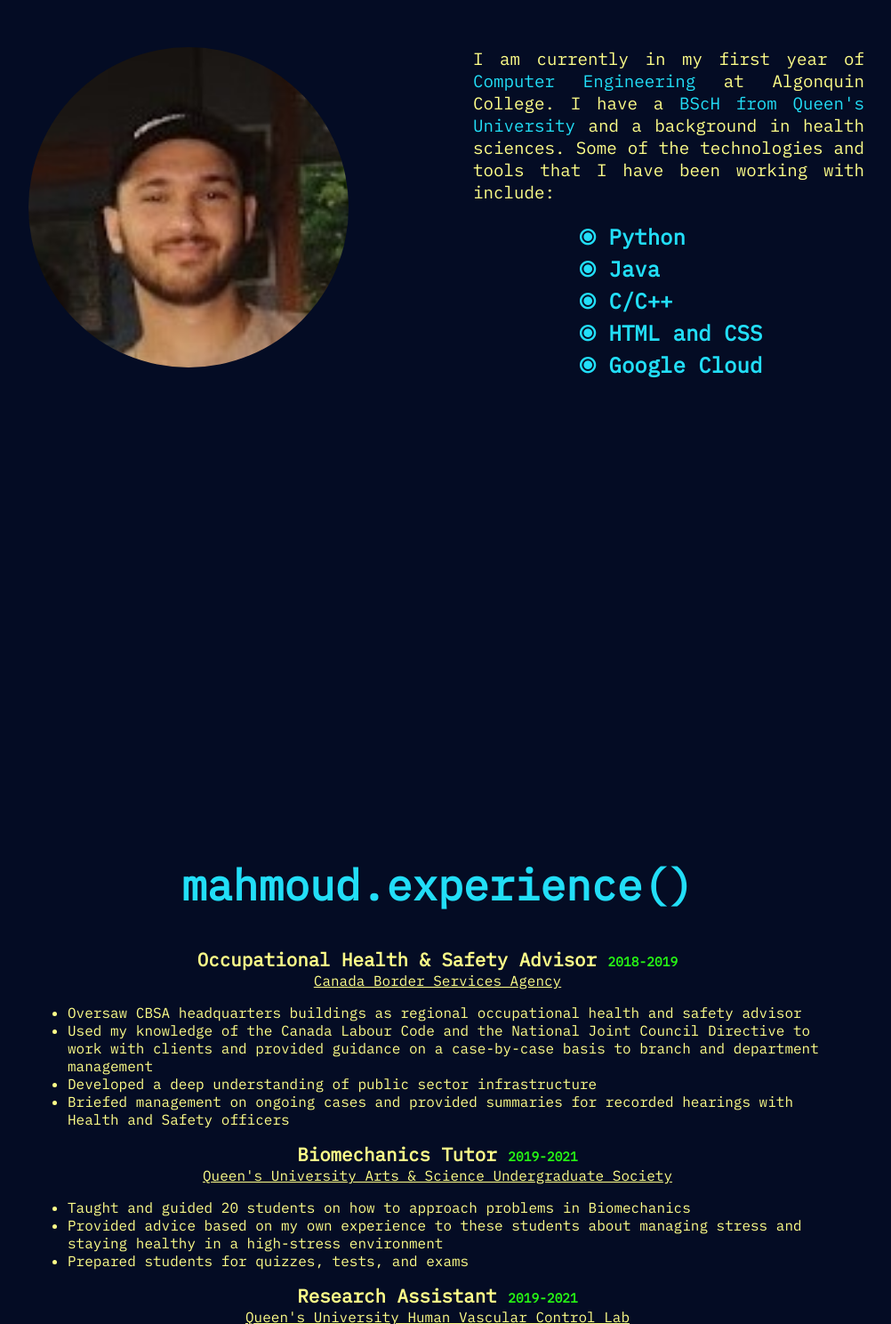
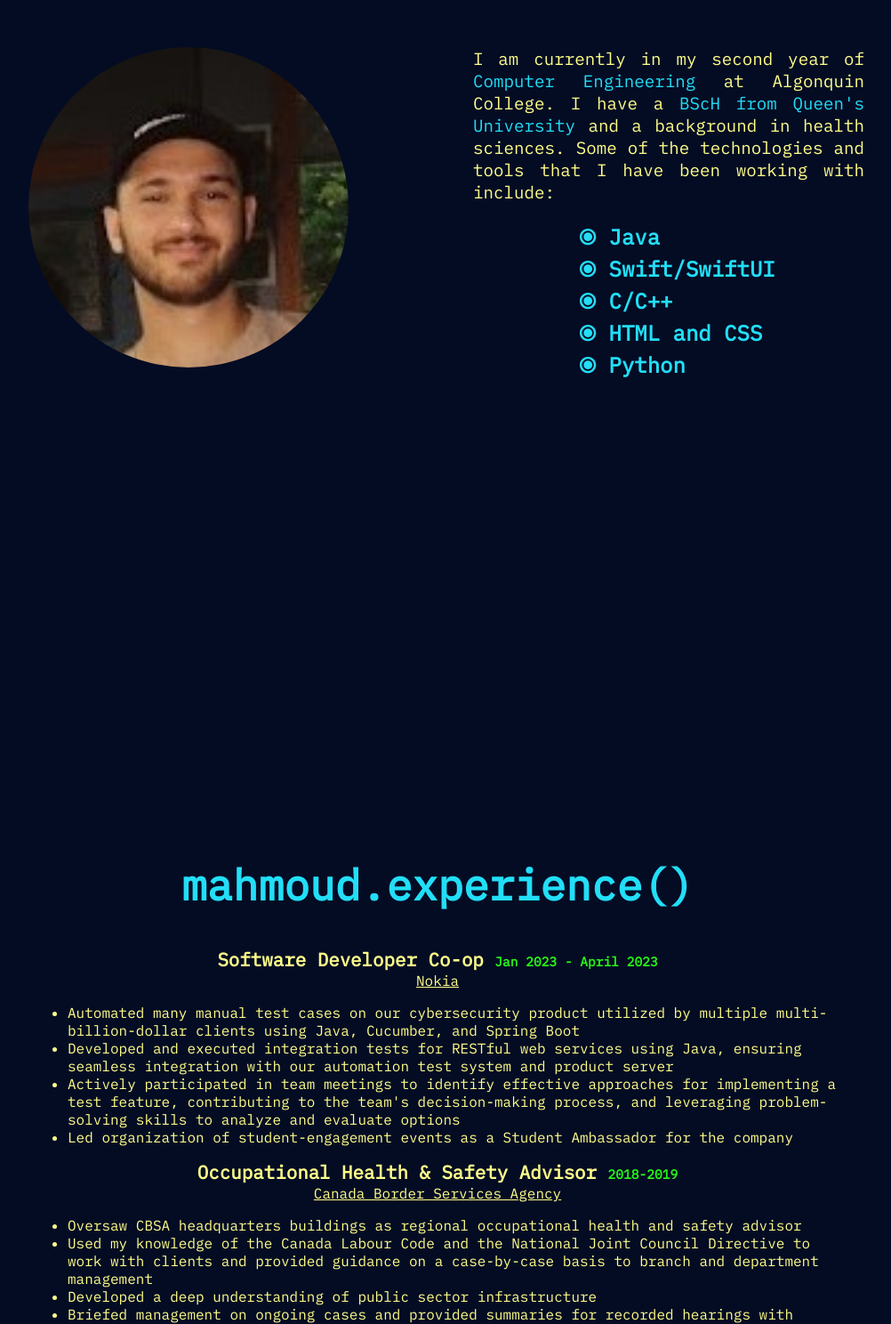
Before and after one commit to mahmoud-abdel/mahmoud-abdel.github.io, a plain HTML site: page index.html in a window 1280 px wide. Shown: the part 1184-2672 px from the top of the page at 89% size, without its empty margins (148-1150 px from the left). Drawn offline with Linux system fonts and the light colour scheme.

Commit message:
Add files via upload
Updating index.html and Resume file to reflect recent progressions in my education and work experience.

```diff
--- a/index.html
+++ b/index.html
@@ -64,15 +64,15 @@
 
             <div class="float-child">
                 <p>
-                    I am currently in my first year of <span>Computer Engineering</span> at Algonquin College. I have a <span>BScH from Queen's University</span> and a background in health sciences. Some of the technologies and tools that I have been working with include:
+                    I am currently in my second year of <span>Computer Engineering</span> at Algonquin College. I have a <span>BScH from Queen's University</span> and a background in health sciences. Some of the technologies and tools that I have been working with include:
                 </p>
                 <br>
                 <ul>
-                    <li>Python</li>
                     <li>Java</li>
+                    <li>Swift/SwiftUI</li>
                     <li>C/C++</li>
                     <li>HTML and CSS</li>
-                    <li>Google Cloud</li>
+                    <li>Python</li>
 
                 </ul>
             </div>
@@ -85,6 +85,21 @@
             <h1>
                 mahmoud.experience()
             </h1>
+        </div>
+
+        <div class="title">
+            Software Developer Co-op <span>Jan 2023 - April 2023</span>
+        </div>
+        <div class="organization">
+            Nokia
+        </div>
+        <div class="list">
+            <ul>
+                <li>Automated many manual test cases on our cybersecurity product utilized by multiple multi-billion-dollar clients using Java, Cucumber, and Spring Boot</li>
+                <li>Developed and executed integration tests for RESTful web services using Java, ensuring seamless integration with our automation test system and product server</li>
+                <li>Actively participated in team meetings to identify effective approaches for implementing a test feature, contributing to the team's decision-making process, and leveraging problem-solving skills to analyze and evaluate options</li>
+                <li>Led organization of student-engagement events as a Student Ambassador for the company</li>
+            </ul>
         </div>
 
         <div class="title">
```
Also changed, not shown: 1 other file.
